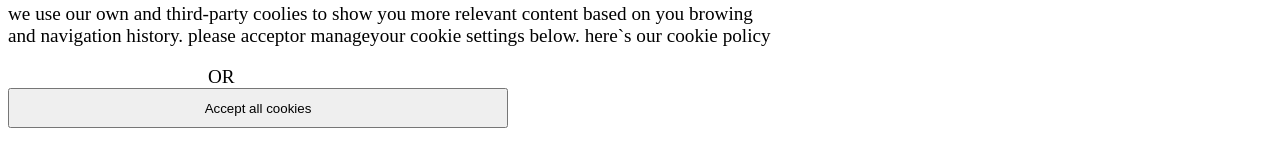
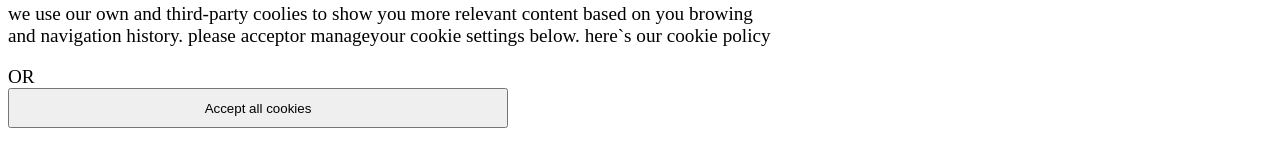
Before and after one commit to ADIAMO777/Front-end-class-HTML, a plain HTML site: page me.html in a window 1280 px wide. Shown: the part 323-479 px from the top of the page. Drawn offline with Linux system fonts and the light colour scheme.

Commit message:
i want to commit all

```diff
--- a/me.html
+++ b/me.html
@@ -29,7 +29,7 @@
                 <br>
                 and navigation history. please acceptor manageyour cookie settings below. here`s our cookie policy
             </p>
-            <div style="margin-left: 200px;"> OR</div>
+            <div style="margin-left: 2=00px;"> OR</div>
             <button type="button" style="width: 500px; height: 40px;">Accept all cookies</button>
         </div>
     </form>
```
